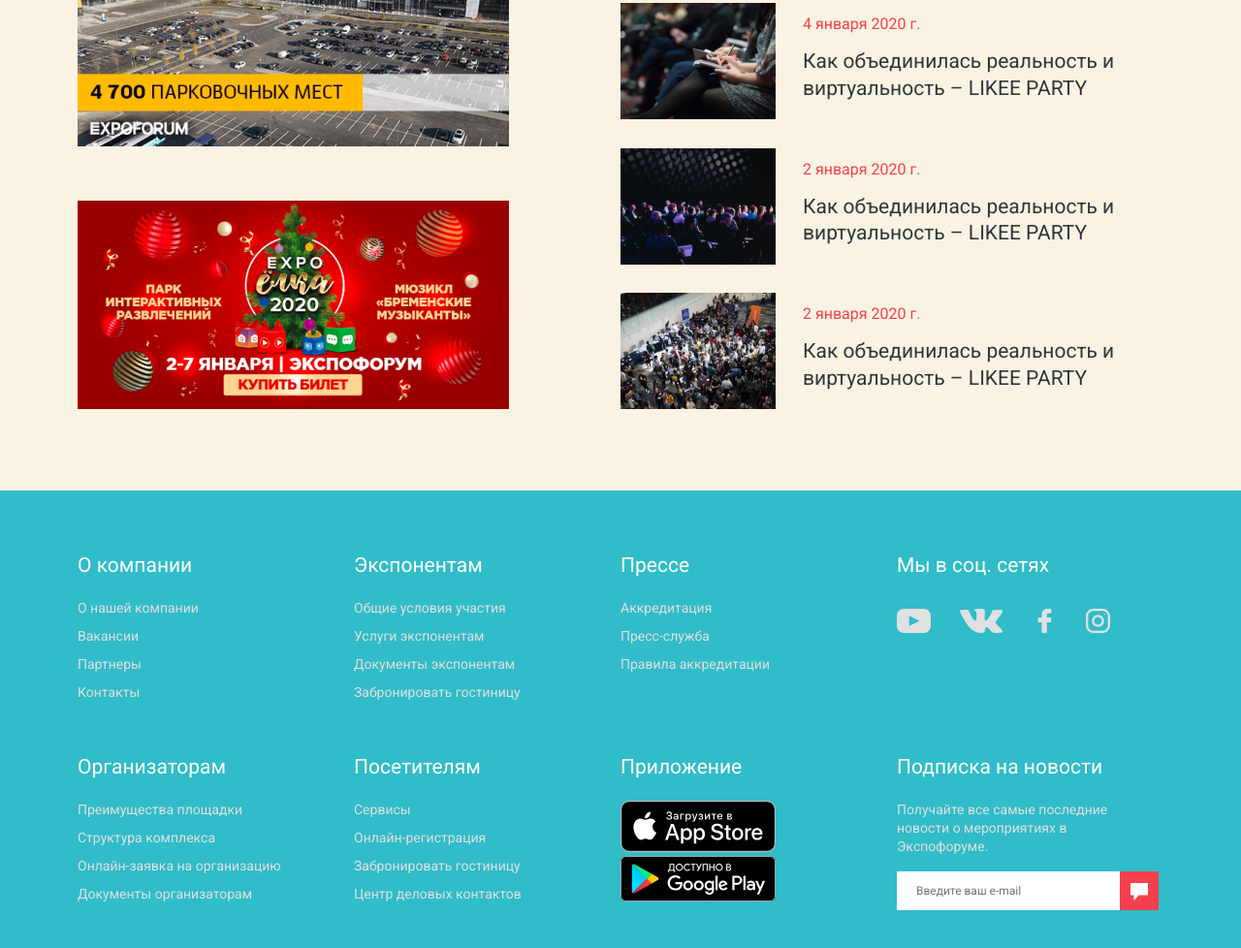
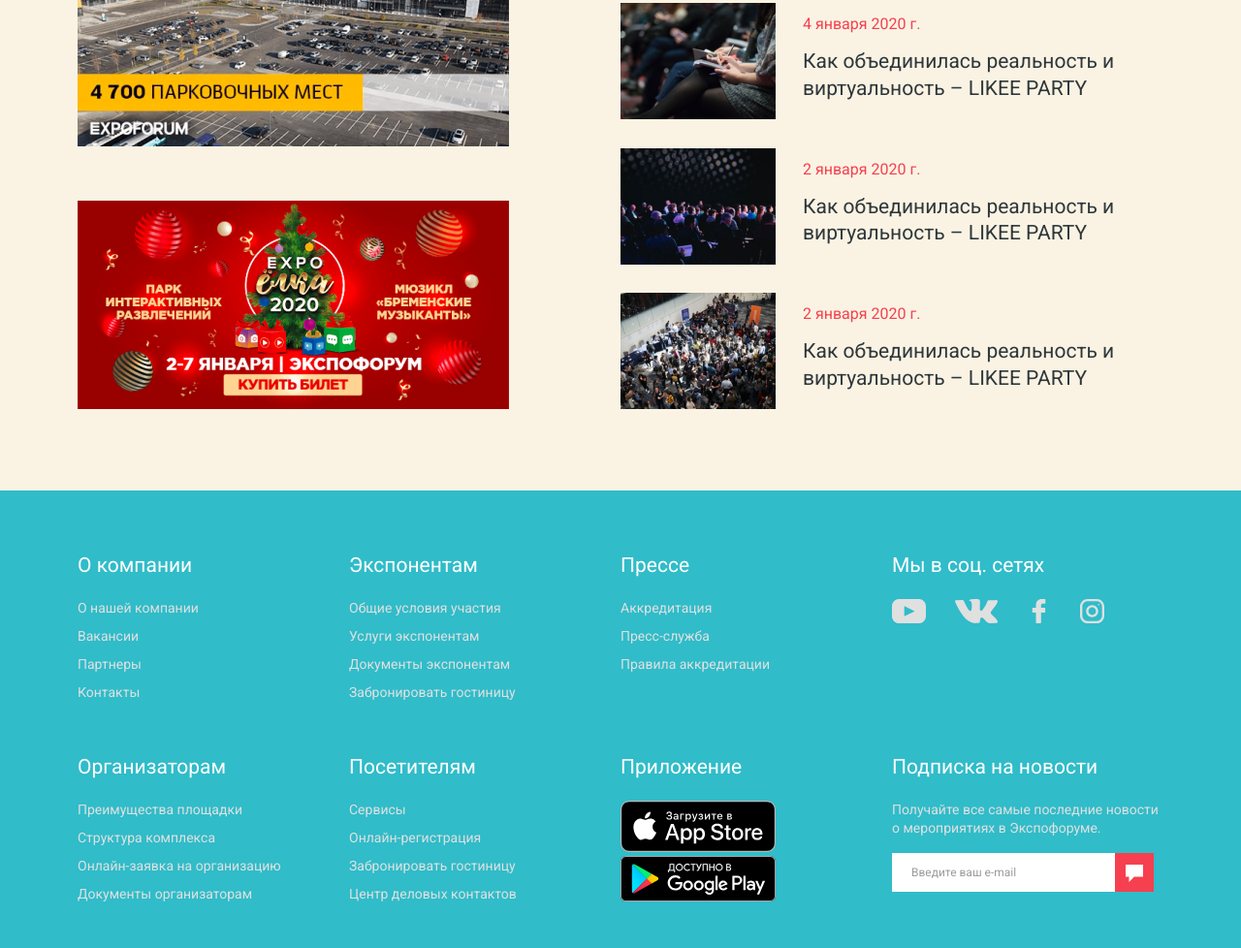
Before and after one commit to Chackmoole/Expoforum, a plain HTML site: page index.html in a window 1280 px wide. Shown: the part 2397-3375 px from the top of the page at 97% size. Drawn offline with Linux system fonts and the light colour scheme.

Commit message:
fix from comment 1.0

```diff
--- a/index.html
+++ b/index.html
@@ -346,49 +346,33 @@
     <footer class="footer">
 
       <div class="layout footer__layout">
-        <div class="footer__wraper">
-          <div class="footer__inner">
+        <div class="footer__wrapper">
+          <div class="footer__section">
             <h3 class="heading heading--h3 heading--white footer__title">О компании</h3>
             <a class="link footer__link" href="#">О нашей компании</a>
             <a class="link footer__link" href="#">Вакансии</a>
             <a class="link footer__link" href="#">Партнеры</a>
             <a class="link footer__link" href="#">Контакты</a>
           </div>
-          <div class="footer__inner">
+          <div class="footer__section">
             <h3 class="heading heading--h3 heading--white footer__title">Экспонентам</h3>
             <a class="link footer__link" href="#">Общие условия участия</a>
             <a class="link footer__link" href="#">Услуги экспонентам</a>
             <a class="link footer__link" href="#">Документы экспонентам</a>
             <a class="link footer__link" href="#">Забронировать гостиницу</a>
           </div>
-          <div class="footer__inner">
-            <h3 class="heading heading--h3 heading--white footer__title">Организаторам</h3>
-            <a class="link footer__link" href="#">Преимущества площадки</a>
-            <a class="link footer__link" href="#">Структура комплекса</a>
-            <a class="link footer__link" href="#">Онлайн-заявка на организацию</a>
-            <a class="link footer__link" href="#">Документы организаторам</a>
-          </div>
-          <div class="footer__inner">
-            <h3 class="heading heading--h3 heading--white footer__title">Посетителям</h3>
-            <a class="link footer__link" href="#">Сервисы</a>
-            <a class="link footer__link" href="#">Онлайн-регистрация</a>
-            <a class="link footer__link" href="#">Забронировать гостиницу</a>
-            <a class="link footer__link" href="#">Центр деловых контактов</a>
-          </div>
-        </div>
-        <div class="footer__wraper">
-          <div class="footer__inner">
+          <div class="footer__section">
             <h3 class="heading heading--h3 heading--white footer__title">Прессе</h3>
             <a class="link footer__link" href="#">Аккредитация</a>
             <a class="link footer__link" href="#">Пресс-служба</a>
             <a class="link footer__link" href="#">Правила аккредитации</a>
           </div>
-          <div class="footer__inner ">
+          <div class="footer__section">
             <h3 class="heading heading--h3 heading--white footer__title">Мы в соц. сетях</h3>
             <section>
               <ul class="socials">
-                <li class="socials__item">
-                  <a class="link socials__link" href="#">
+                <li>
+                  <a class="link " href="#">
                     <span class="visually-hidden">youtube</span>
                     <svg width="35" height="25" viewBox="0 0 35 25" fill="none" xmlns="http://www.w3.org/2000/svg">
                       <path
@@ -398,8 +382,8 @@
                     </svg>
                   </a>
                 </li>
-                <li class="socials__item">
-                  <a class="link socials__link" href="#">
+                <li>
+                  <a class="link " href="#">
                     <span class="visually-hidden">vk</span>
                     <svg width="44" height="25" viewBox="0 0 44 25" fill="none" xmlns="http://www.w3.org/2000/svg">
                       <path
@@ -410,8 +394,8 @@
 
                   </a>
                 </li>
-                <li class="socials__item">
-                  <a class="link socials__link" href="#">
+                <li>
+                  <a class="link " href="#">
                     <span class="visually-hidden">facebook</span>
                     <svg width="25" height="25" viewBox="0 0 25 25" fill="none" xmlns="http://www.w3.org/2000/svg">
                       <path
@@ -422,8 +406,8 @@
 
                   </a>
                 </li>
-                <li class="socials__item">
-                  <a class="link socials__link" href="#">
+                <li>
+                  <a class="link " href="#">
                     <span class="visually-hidden">instagram</span>
                     <svg width="25" height="25" viewBox="0 0 25 25" fill="none" xmlns="http://www.w3.org/2000/svg">
                       <path
@@ -447,7 +431,22 @@
               </ul>
             </section>
           </div>
-          <div class="footer__inner">
+          <div class="footer__section">
+            <h3 class="heading heading--h3 heading--white footer__title">Организаторам</h3>
+            <a class="link footer__link" href="#">Преимущества площадки</a>
+            <a class="link footer__link" href="#">Структура комплекса</a>
+            <a class="link footer__link" href="#">Онлайн-заявка на организацию</a>
+            <a class="link footer__link" href="#">Документы организаторам</a>
+
+          </div>
+          <div class="footer__section ">
+            <h3 class="heading heading--h3 heading--white footer__title">Посетителям</h3>
+            <a class="link footer__link" href="#">Сервисы</a>
+            <a class="link footer__link" href="#">Онлайн-регистрация</a>
+            <a class="link footer__link" href="#">Забронировать гостиницу</a>
+            <a class="link footer__link" href="#">Центр деловых контактов</a>
+          </div>
+          <div class="footer__section">
             <h3 class="heading heading--h3 heading--white footer__title">Приложение</h3>
             <a class="link" href="#">
               <span class="visually-hidden">app store</span>
@@ -668,7 +667,7 @@
               </svg>
             </a>
           </div>
-          <div class="footer__inner">
+          <div class="footer__section">
             <h3 class="heading heading--h3 heading--white footer__title">Подписка на новости</h3>
             <p class="footer__description">Получайте все самые последние новости о мероприятиях в Экспофоруме.</p>
             <label class="mailing" for="mailing">
--- a/styles.css
+++ b/styles.css
@@ -355,20 +355,17 @@ p {
 
 }
 
-.footer__wraper {
+.footer__wrapper {
   display: flex;
   flex-wrap: wrap;
-  width: 560px;
-  gap: 40px 65px;
+  /*width: 560px;*/
+  gap: 40px 0;
 }
 
-.footer__inner {
-  width: 220px;
+.footer__section {
+  /*width: 220px;*/
+  width: 25%;
   min-height: 168px;
-}
-
-.footer__inner:last-child {
-  width: 270px;
 }
 
 .footer__title {
@@ -376,8 +373,7 @@ p {
 }
 
 .footer__link {
-  display: inline-block;
-  display: flex;
+  display: block;
   margin-bottom: 10px;
   font-size: 14px;
 }
@@ -390,8 +386,8 @@ p {
 
 .socials {
   display: flex;
-  justify-content: space-between;
-  padding-top: 10px; /* по дизайну магическое число*/
+  gap: 0 30px;
+  /*justify-content: space-between;*/
 }
 
 .mailing {
@@ -399,16 +395,16 @@ p {
 }
 
 .mailing__input {
+  font-family: "Roboto", "Arial", sans-serif;
+  font-style: normal;
   font-size: 12px;
   height: 40px;
   width: 230px;
   border: none;
-  padding-left: 20px;
-  padding-top: 12px;
-  padding-bottom: 12px;
+  padding: 12px 20px;
 }
 
-mailing__input::placeholder {
+.mailing__input::placeholder {
   color: var(--color-placeholder-gray);
 }
 
```
